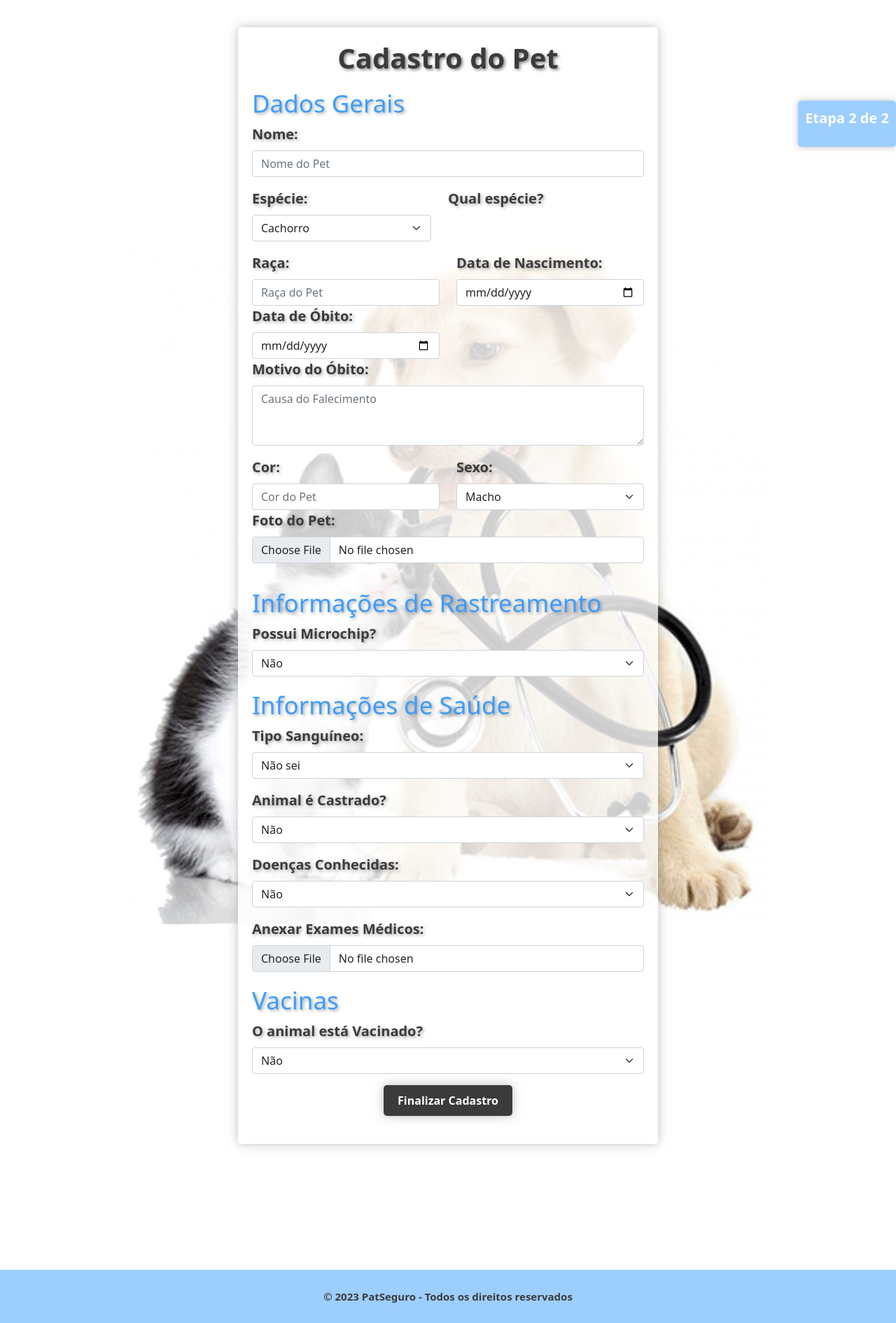
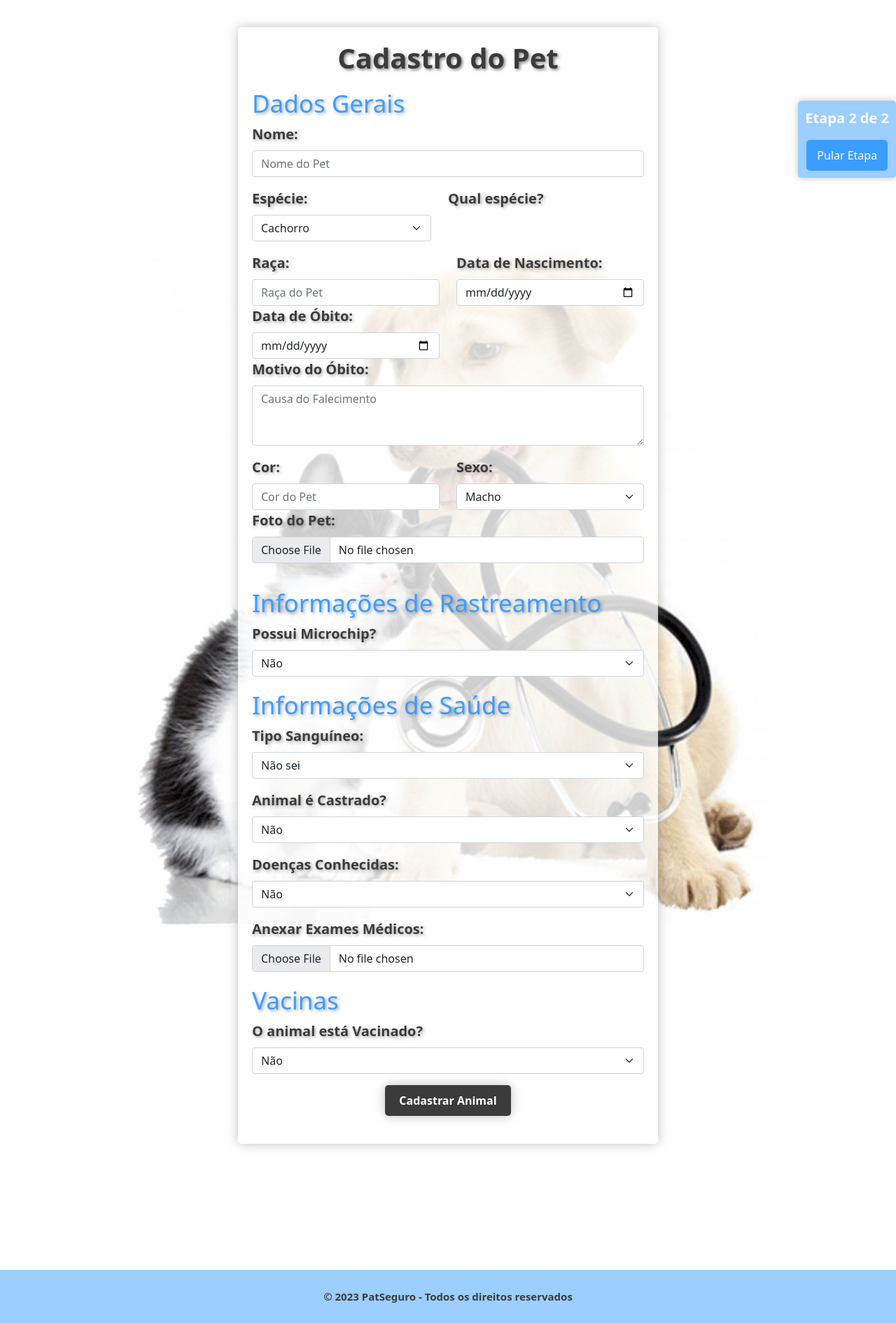
Before and after one commit to TiagoKblo/PI3-CidadesInteligentes-PetSeguro, a PHP site: page /cadastropet.html in a window 1280 px wide. Shown: the part 256-2147 px from the top of the page at 70% size. Run offline with PHP 8.4, Linux system fonts and the light colour scheme.

Commit message:
create backend login e autenticação

```diff
--- a/cadastro.php
+++ b/cadastro.php
@@ -8,7 +8,7 @@ $usuario = new Usuario($conexao);
 if ($_SERVER["REQUEST_METHOD"] == "POST") {
     // Recupera os dados do formulário
     $dadosUsuario = [
-        ':id' => '$_POST["id"]',
+        ':id' => $_POST["id"],
         ':nome' => $_POST["nome"],
         ':email' => $_POST["email"],
         ':username' => $_POST["username"],
@@ -29,7 +29,7 @@ if ($_SERVER["REQUEST_METHOD"] == "POST") {
     $resultado = $usuario->cadastrarUsuario($dadosUsuario);
 
     // Verifica o resultado e redireciona se for bem-sucedido
-    if ($resultado > 0) {
+    if ($resultado) {
         echo "Cadastro realizado com sucesso!";
         header("Location: cadastropet.html");
         exit();
--- a/cadastropet.html
+++ b/cadastropet.html
@@ -56,11 +56,13 @@
     </nav>
 
     <!-- Seção de Destaque de Etapa -->
-    <section class="destaque-etapa-fixed" data-aos="fade" data-aos-delay="500" data-aos-duration="2000">
-        <div class="destaque-container">
-            <p class="destaque-text">Etapa 2 de 2</p>
-        </div>
-    </section>
+<section class="destaque-etapa-fixed" data-aos="fade" data-aos-delay="500" data-aos-duration="2000">
+    <div class="destaque-container">
+        <p class="destaque-text">Etapa 2 de 2</p>
+        <button onclick="window.location.href='login.html'">Pular Etapa</button>
+    </div>
+</section>
+
 
 
     <!-- Seção de Cadastro do Pet -->
@@ -255,7 +257,7 @@
                                 </div>
                             </div>
 
-                            <button type="submit" class="btn btn-primary">Finalizar Cadastro</button>
+                            <button type="submit" class="btn btn-primary">Cadastrar Animal</button>
                         </form>
                     </div>
                 </div>
--- a/login.html
+++ b/login.html
@@ -59,13 +59,14 @@
         </div>
     </nav>
     <!-- Seção de Login -->
+
    <section class="login-section" id="login">
     <div class="container">
         <div class="row justify-content-center" data-aos="fade-up">
             <div class="col-lg-4 col-md-6">
                 <div class="login-container">
                     <h2>Bem Vindo</h2>
-                        <form>
+                    <form action="login.php" method="post">
                         <div class="mb-3">
                             <label for="username" class="form-label">Nome de usuário:</label>
                             <input type="text" class="form-control" id="username" name="username">
--- a/styles.css
+++ b/styles.css
@@ -386,6 +386,20 @@ footer {
     text-align: center;
     font-weight: bold;
     color: #fff;
+}
+
+.destaque-container button {
+    background-color: #3b9dfe; /* Cor de fundo do botão */
+    color: #fff; /* Cor do texto do botão */
+    padding: 10px 15px; /* Espaçamento interno do botão */
+    border: none; /* Remove a borda padrão do botão */
+    border-radius: 5px; /* Borda arredondada do botão */
+    cursor: pointer; /* Altera o cursor ao pairar sobre o botão */
+    transition: background-color 0.3s; /* Efeito de transição de cor de fundo */
+}
+
+.destaque-container button:hover {
+    background-color: rgba(128, 128, 128, 0.5); /* Cor de fundo do botão ao passar o mouse */
 }
 
 /* CSS para a seção de cadastro de usuário */
```
Also changed, not shown: Classes/Usuario.php (+37 -1 lines), login.php (added, +28 -0 lines). Lines whose indentation alone changed are shown as unchanged.
